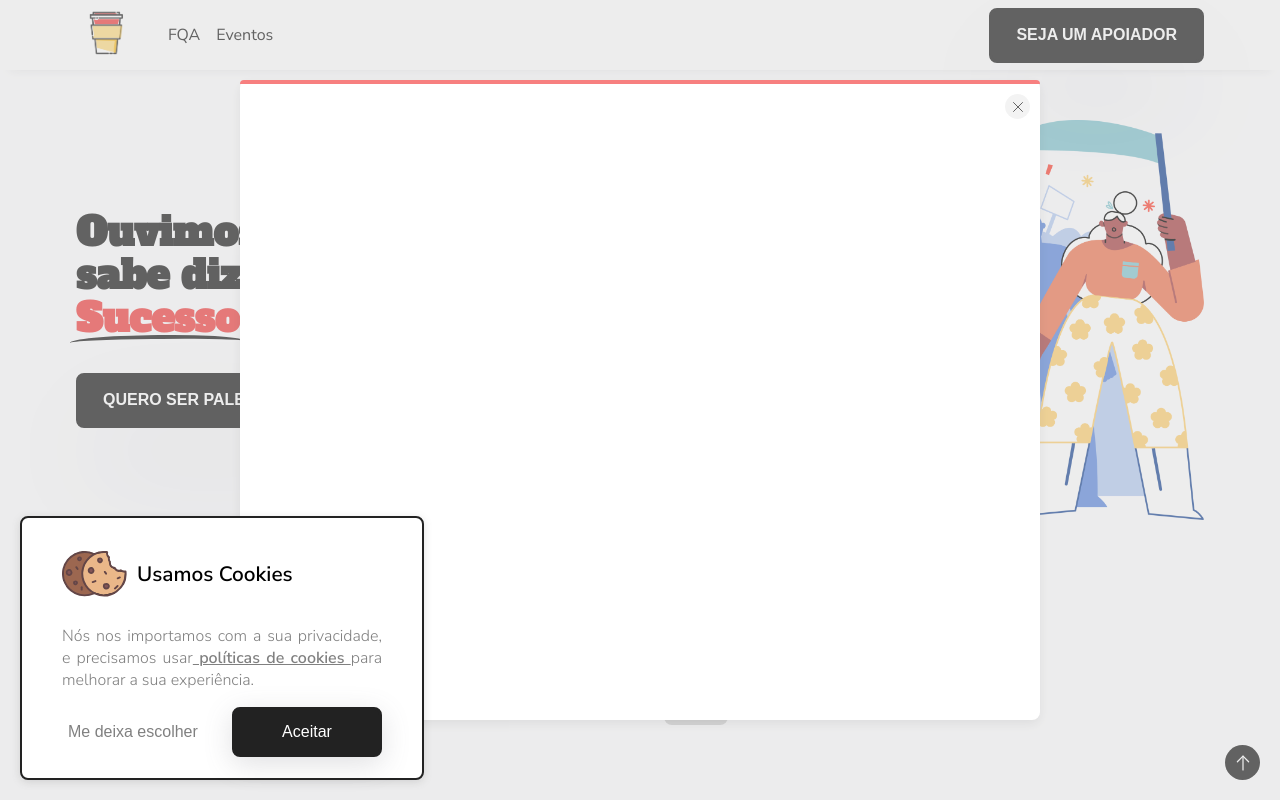
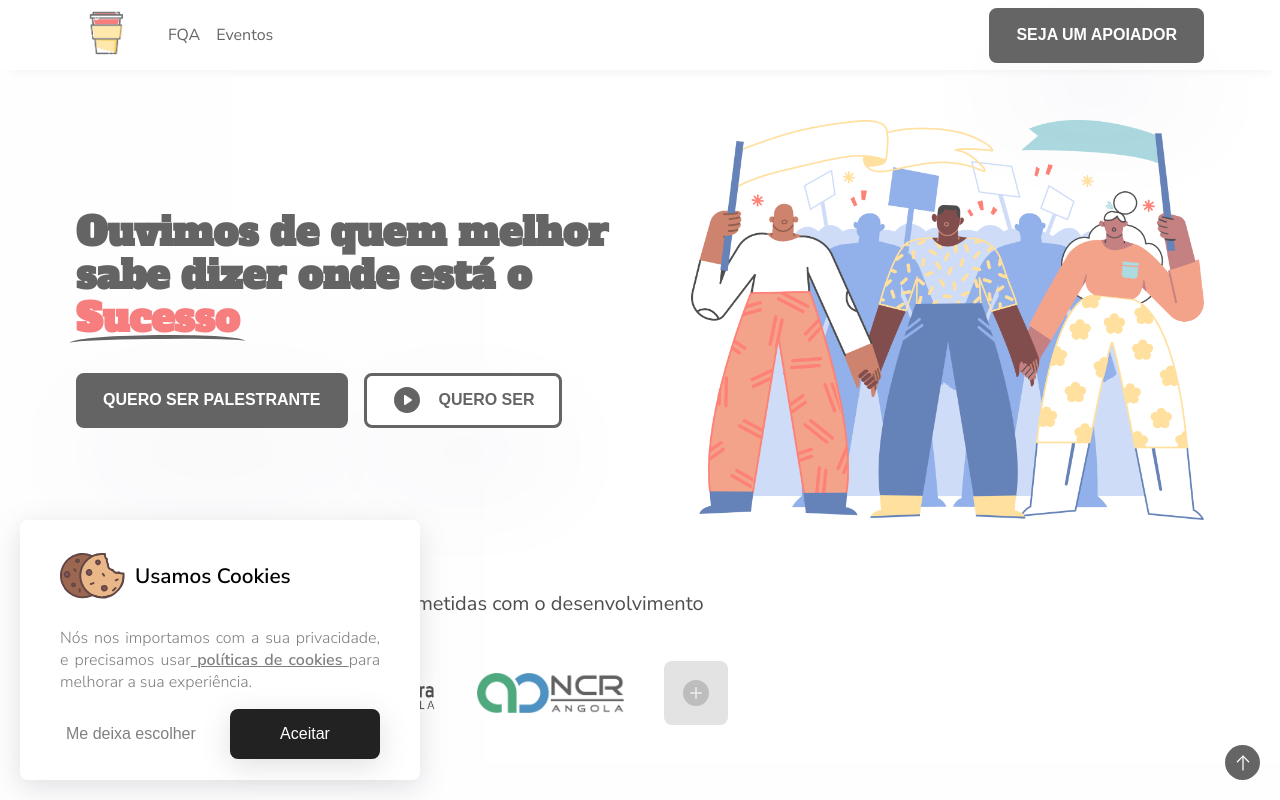
Before and after one commit to TyperGuy/caffeina, a Next.js app: page / in a window 1280 px wide. Shown: the top 800 px of the page. Built offline with nearby package versions, Linux system fonts and the light colour scheme.

Commit message:
feat: animate modal component

```diff
--- a/src/assets/styles/style.global.scss
+++ b/src/assets/styles/style.global.scss
@@ -12,3 +12,7 @@ button{
 h1,h2,h3,h4,h5{
   font-family: 'Alfa Slab One', cursive;
 }
+
+::-webkit-scrollbar {
+  display: none;
+}
--- a/src/components/button/Button.style.ts
+++ b/src/components/button/Button.style.ts
@@ -1,17 +1,10 @@
 import styled from "styled-components";
 
-export const CustomButton = styled.button<
-{
-  color: string,
-  hoverColor:string,
-  background: string,
-  hoverBackground: string,
-  title: string
-}>`
+export const CustomButton = styled.button`
   height: 55px;
-  background: ${(props)=>props.background};
-  color: ${(props)=>props.color};
-  border: 3px solid ${(props)=>props.background};
+  background:#222;
+  color:#fff;
+  border: 3px solid #222;
   border-radius: 8px;
   transition: all 0.2s ease-in-out;
   box-shadow: rgba(50, 50, 93, 0.25) 0px 50px 100px -20px, rgba(0, 0, 0, 0.3) 0px 30px 60px -30px;
@@ -21,8 +14,8 @@ export const CustomButton = styled.button<
   gap: 1rem;
   cursor: pointer;
   &:hover{
-    background: ${(props) => props.hoverBackground};
-    color: ${(props)=>props.hoverColor};
+    background: #FFC32B;
+    color: #222;
   }
   `
 export const PlayButton = styled.button`
--- a/src/components/button/PlayButton.tsx
+++ b/src/components/button/PlayButton.tsx
@@ -1,9 +1,10 @@
+import { ButtonType } from 'myButton';
 import {PlayButton } from './Button.style';
 
-const Button : React.FC=({children})=> {
+const Button : React.FC<{onClick:(isOpen:boolean)=>void}> =({children,onClick})=>  {
 
   return(
-    <PlayButton>
+    <PlayButton onClick={()=>onClick(true)}>
       {children}
     </PlayButton>
   )
--- a/src/components/button/index.tsx
+++ b/src/components/button/index.tsx
@@ -2,19 +2,10 @@ import {CustomButton } from './Button.style';
 import {ButtonType} from 'myButton';
 
 
-const Props : ButtonType={
-  color: '#fff',
-  hoverColor:'black',
-  background: '#222',
-  hoverBackground: '#FFC32B',
-  title: 'SomeThing'
-}
-
-
-const Button : React.FC=({children})=> {
+const Button : React.FC <{onClick:ButtonType}> =({children,onClick})=> {
 
   return(
-    <CustomButton {...Props}>
+    <CustomButton onClick={()=>onClick}>
       {children}
     </CustomButton>
   )
--- a/src/components/modals/cookies/dialog/modal.styles.ts
+++ b/src/components/modals/cookies/dialog/modal.styles.ts
@@ -32,8 +32,7 @@ export const Content = styled.div`
   justify-content: center;
   gap:1rem;
   border-radius: 8px;
-  border: 2px solid #222;
-  box-shadow: rgba(99, 99, 99, 0.2) 0px 2px 8px 0px;
+  box-shadow: rgba(100, 100, 111, 0.2) 0px 7px 29px 0px;
 `
 
 export const Description = styled.p`
--- a/src/components/modals/cookies/reasons/modal.styles.ts
+++ b/src/components/modals/cookies/reasons/modal.styles.ts
@@ -30,8 +30,7 @@ export const Content = styled.div`
   align-items: center;
   gap:1rem;
   border-radius: 8px;
-  border: 2px solid #222;
-  box-shadow: rgba(99, 99, 99, 0.2) 0px 2px 8px 0px;
+  box-shadow: rgba(100, 100, 111, 0.2) 0px 7px 29px 0px;
 `
 
 export const Section = styled.div`
--- a/src/components/modals/cookies/settings/modal.styles.ts
+++ b/src/components/modals/cookies/settings/modal.styles.ts
@@ -30,8 +30,7 @@ export const Content = styled.div`
   align-items: center;
   gap:1rem;
   border-radius: 8px;
-  border: 2px solid #222;
-  box-shadow: rgba(99, 99, 99, 0.2) 0px 2px 8px 0px;
+  box-shadow: rgba(100, 100, 111, 0.2) 0px 7px 29px 0px;
 `
 
 export const Section = styled.div`
--- a/src/components/modals/generic/index.tsx
+++ b/src/components/modals/generic/index.tsx
@@ -7,11 +7,9 @@ const typeModal ={
   choose : 'chooseModal',
   information : 'infModal'
 }
-const Modal: FC <{isOpen:boolean}> = ({children,isOpen}) => {
-  const [showModal, setShowModal] = useState(isOpen);
-  const [targetModal,setTargetModal] = useState(typeModal.ask);
+const Modal: FC <{isOpen:boolean,setShowModal:(isOpen:boolean)=>void} > = ({children,isOpen,setShowModal}) => {
 
- if(showModal)
+ if(isOpen)
   return (
     <Container>
       <Child>
@@ -20,6 +18,7 @@ const Modal: FC <{isOpen:boolean}> = ({children,isOpen}) => {
           <X size={16} />
         </CloseBtn>
       </Child>
+      {children}
     </Container>
   )
 
--- a/src/components/modals/generic/modal.styles.ts
+++ b/src/components/modals/generic/modal.styles.ts
@@ -28,7 +28,7 @@ export const Container = styled.div`
 export const ContentContainer = styled.div`
   width: 800px;
   height: 80vh;
-  border-radius: 8px;
+  border-radius: 6px;
   background-color: #fff;
   display: flex ;
   flex-direction: column;
@@ -52,10 +52,10 @@ export const CloseBtn = styled.div`
   align-self: flex-end;
   margin:10px;
   cursor: pointer;
-  color: #222;
+  color: #666;
   transition: all 0.3s ease-in-out;
   &:hover{
-    color: #fff;
-    background-color:#222;
+    color: #F34747;
+    background-color:rgba(255,0,0,.1);
   }
 `
--- a/src/types/button/index.d.ts
+++ b/src/types/button/index.d.ts
@@ -1,10 +1,6 @@
 declare module 'myButton' {
   type ButtonType = {
-    color: string,
-    hoverColor:string,
-    background: string,
-    hoverBackground: string,
-    title: string
+    onClick : ()=>void
   };
 
   interface ButtonProps {
--- a/src/views/calltoaction/index.tsx
+++ b/src/views/calltoaction/index.tsx
@@ -4,6 +4,7 @@ import Button from '../../components/button';
 import PlayButton from '../../components/button/PlayButton';
 import { PlayCircle } from 'phosphor-react';
 import Modal from '../../components/modals/generic';
+import Form from 'components/speaker-form';
 
 
 const Calltoaction: FC = () => {
@@ -20,15 +21,14 @@ const Calltoaction: FC = () => {
             }}
           >
             <Button>QUERO SER PALESTRANTE</Button>
-            <PlayButton>
+            <PlayButton onClick={setIsOpen}>
               <PlayCircle size={32} weight="fill" />
-              QUERO SER
+                QUERO SER
             </PlayButton>
-
           </div>
         </div>
         <Image src="protest.png" alt="Protest" />
-        <Modal isOpen={true} >
+        <Modal setShowModal={setIsOpen} isOpen={isOpen} >
 
         </Modal>
       </Container>
```
Also changed, not shown: src/components/play-button/Play.tsx (deleted, +0 -35 lines), public/290993999_3139847746270433_5745115745763459637_n.jpg (added).
